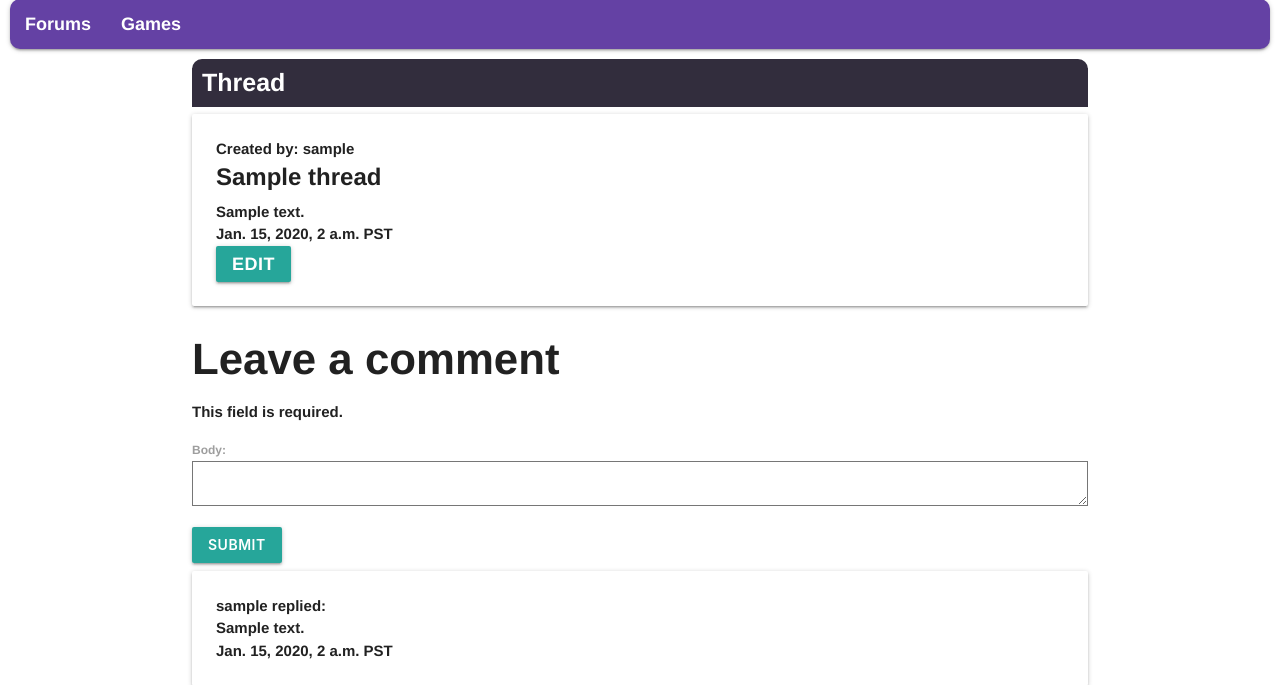
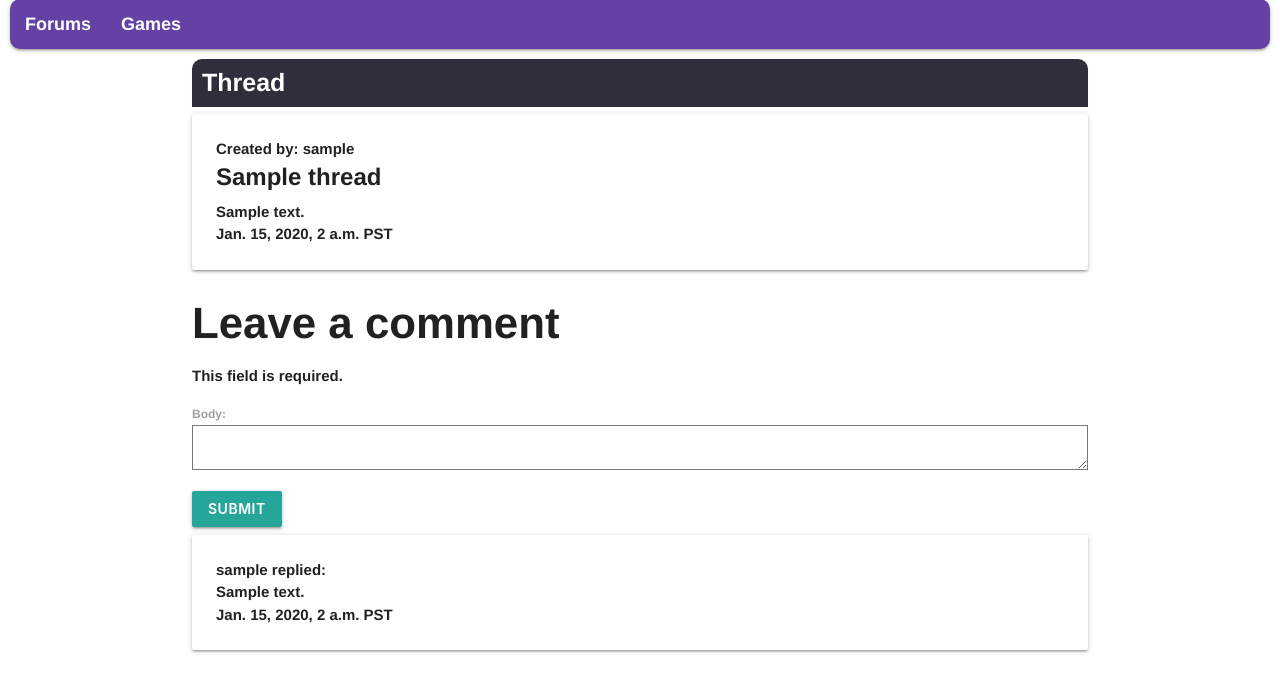
Before and after one commit to Lamsauce/twitchtalk, a Django app: page /1/ in a window 1280 px wide. Shown: the part 187-872 px from the top of the page. After the commit the page ends 840 px from the top, so only its background shows below. Run offline with Django 3.2, Linux system fonts and the light colour scheme; tables that the repository leaves empty hold one stand-in row (values such as "Sample post").

Commit message:
Removed edit attempt, broke some things so resetting from square one

```diff
--- a/main_app/models.py
+++ b/main_app/models.py
@@ -1,5 +1,4 @@
 from django.db import models #imports models
-from django.urls import reverse
 from datetime import date
 from django.contrib.auth.models import User #imports user
 
--- a/main_app/templates/thread.html
+++ b/main_app/templates/thread.html
@@ -10,7 +10,6 @@
     <span class="card-title">{{ thread.title }}</span>
     <p>{{ thread.description }}</p>
     <p>{{ thread.created_at }} PST</p>
-    <a href="{% url 'thread_edit' thread.id %}" class="btn btn-primary">Edit</a>
   </div>
 </div>
 
--- a/main_app/urls.py
+++ b/main_app/urls.py
@@ -8,6 +8,5 @@
     path('accounts/profile/', views.profile, name='profile'),
     path('addthread/', views.addthread, name='addthread'),
     path('<int:thread_id>/', views.thread, name='thread'),
-    path('<int:thread_id/edit/', views.thread_edit, name='thread_edit'),
     path('games/<int:game_id>/', views.showgame, name='showgame')
 ]
--- a/main_app/views.py
+++ b/main_app/views.py
@@ -81,18 +81,6 @@
     thread_form = ThreadForm(request.POST)
     return render(request, 'addthread.html', context = {"threads":Thread.objects.all, 'thread_form': thread_form})
 
-def thread_edit(request, thread_id):
-    thread = Thread.objects.get(id=thread_id)
-    if request.method == 'POST':
-        edit_form = Thread_Form(request.POST, instance=thread)
-        if edit_form.is_valid():
-            edit_form.save()
-            return redirect(request.get_full_path())
-
-    edit_form = Thread_Form(instance=thread)
-    context = {'edit_form': edit_form, 'thread': thread}
-    return render(request, 'thread.html', context)
-
 def showgame(request, game_id):
     game = Game.objects.get(id=game_id)
     context ={'game': game}
```
Also changed, not shown: main_app/templates/thread_edit.html (deleted, +0 -14 lines).
